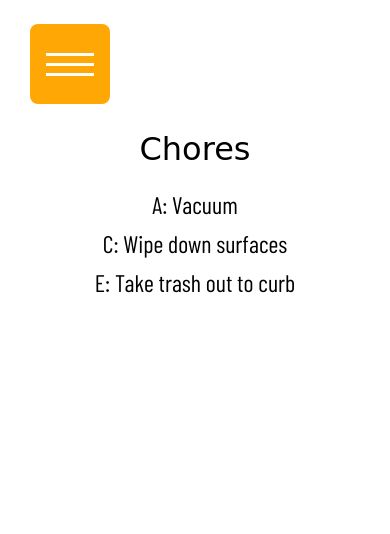
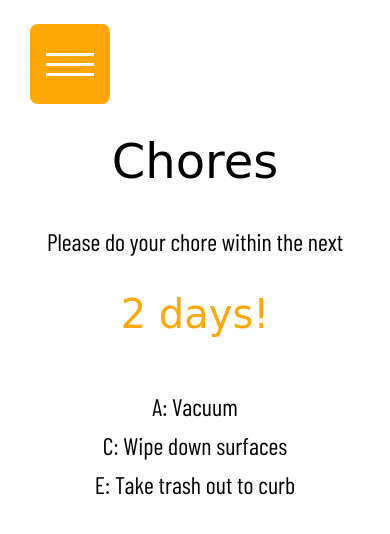
Before and after one commit to pabba-n/house, a plain HTML site: page chores.html in a window 390 px wide. Drawn offline with nearby package versions, Linux system fonts and the light colour scheme; a web font is replaced by a local one.

Commit message:
added countdown for chores

```diff
--- a/chores.html
+++ b/chores.html
@@ -11,6 +11,15 @@
         body{
             margin-top: 35%;
         }
+        h2{
+            font-size: 300%;
+            line-height: 100%;
+        }
+    }
+
+    #countdown {
+        color: rgb(255, 167, 4);
+        font-size: 250%;
     }
     </style>
     <body>
@@ -34,6 +43,9 @@
         </div>
     </body>
     <h2>Chores</h2>
+    <h3>Please do your chore within the next</h3>
+    <h2 id="countdown"></h2>
+    <br>
     <h3 class="chores" id="ab"></h3>
     <h3 class="chores" id="cd"></h3>
     <h3 class="chores" id="ef"></h3>
@@ -42,9 +54,10 @@
 
     <script>
         var date = new Date();
+        var countdown = 7 - date.getDay();
         var mates = [];
         var chores = [];
-        console.log(date);
+        document.getElementById('countdown').innerHTML = countdown + " days!";
         var currDate = new Date(date.getFullYear(), 0, 1);
         var numDays =  Math.floor((date - currDate) / (24 * 60 * 60 * 1000));
         var numWeeks = Math.ceil((numDays + 1) / 7);
@@ -92,6 +105,7 @@
         }
 
         console.log(chores);
+
         if(numWeeks % 2 == 0) {
             document.getElementById('ab').innerHTML = chores[0];
             document.getElementById('cd').innerHTML = chores[2];
--- a/media.css
+++ b/media.css
@@ -1,6 +1,7 @@
 @media(max-width: 975px){
     h2{
-        font-size: 200%
+        font-size: 200%;
+        line-height: 100%;
     }
     h1{
         font-size: 500%
```
